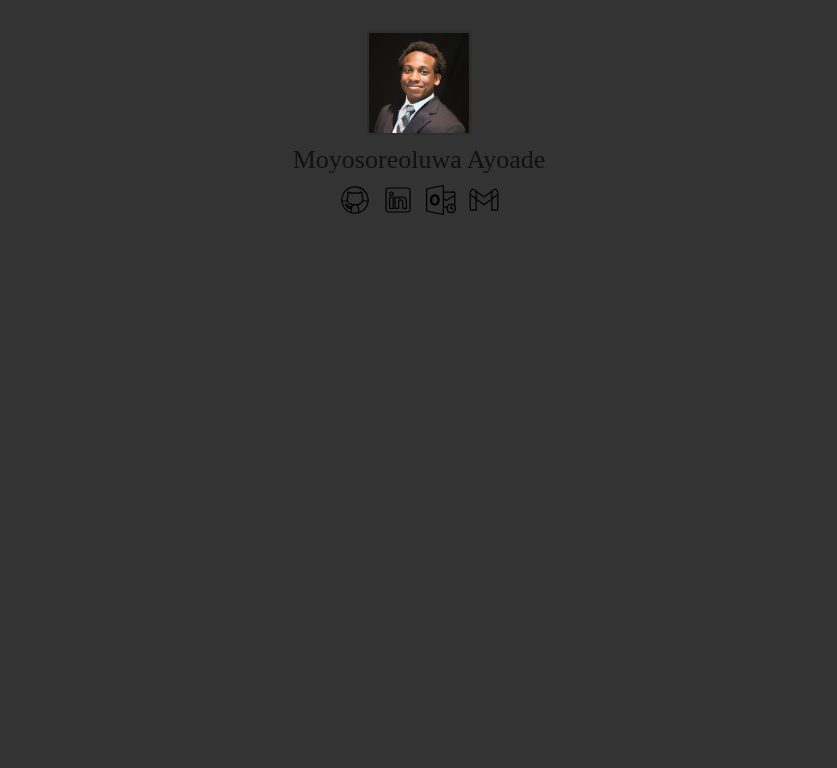
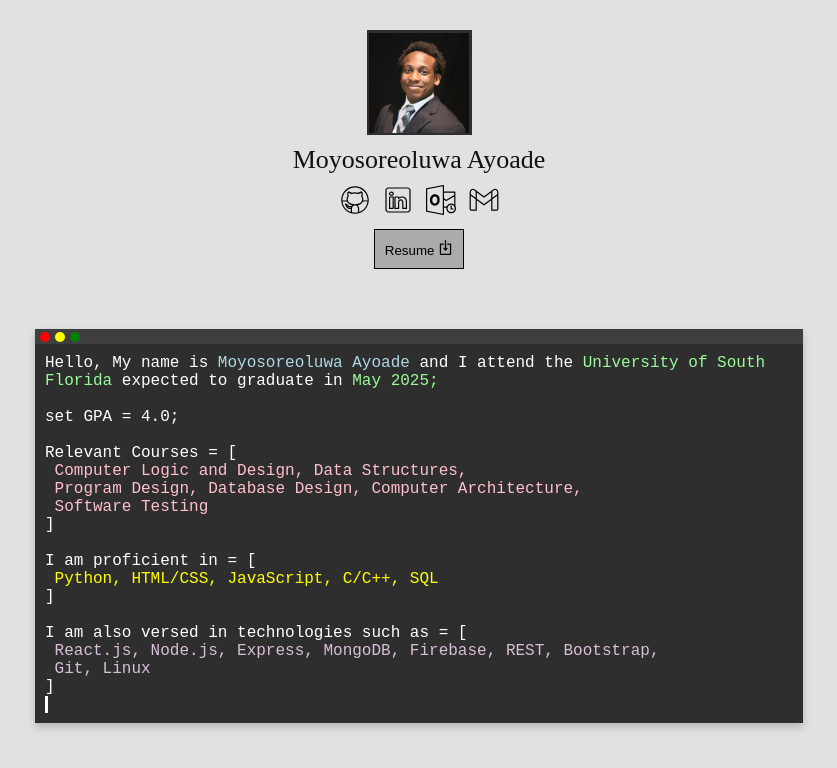
Before and after one commit to moyo-ayy/personal, a React (Create React App) app: page / in a window 1280 px wide. Shown: the top 768 px of the page, without its empty margins (221-1058 px from the left). Built offline with nearby package versions, Linux system fonts and the light colour scheme.

Commit message:
add font text block and resume downloader

```diff
--- a/src/App.js
+++ b/src/App.js
@@ -1,10 +1,11 @@
-import logo from './logo.svg';
 import './App.css';
 import headshot from './assets/MicrosoftTeams-image.png';
 import github from './assets/github.svg';
 import linkedin from './assets/linkedin.svg';
 import outlook from './assets/outlook.svg';
 import gmail from './assets/gmail.svg';
+import download from './assets/download.svg';
+import resume from './assets/resume.pdf'
 
 
 function App() {
@@ -66,6 +67,47 @@ function App() {
       </div>
 
       <div className='resume-downloader'>
+        <a href={resume} download="resume.pdf" type="application/pdf">
+          <button className='btn'> Resume <img src={download} alt=''/></button>
+        </a>
+      </div>
+
+      <div className='description'>
+        <div className='top'>
+          <div className='circle' style={{backgroundColor: "red"}}></div>
+          <div className='circle' style={{backgroundColor: "yellow"}}></div>
+          <div className='circle' style={{backgroundColor: "green"}}></div>
+        </div>
+        <div className='bottom'>
+          Hello, My name is
+          <span style={{color: "#ADD8E6"}}> Moyosoreoluwa Ayoade </span>
+          and I attend the
+          <span style={{color: "#98FB98"}}> University of South Florida </span>
+          expected to graduate in
+          <span style={{color: "#98FB98"}}> May 2025; </span>
+          <br/><br/>
+          set GPA = 4.0;
+          <br/><br/>
+          Relevant Courses = [<br/>
+          <span style={{color: "#FFC0CB"}}> &nbsp;Computer Logic and Design, Data Structures,<br/>
+          &nbsp;Program Design, Database Design, Computer Architecture, <br/>
+          &nbsp;Software Testing </span>
+          <br/>]
+          <br/><br/>
+          I am proficient in = [<br/>
+          <span style={{color: "#FFFF00"}}> &nbsp;Python, HTML/CSS, JavaScript, C/C++, SQL </span>
+          <br/>]
+          <br/><br/>
+          I am also versed in technologies such as = [<br/>
+          <span style={{color: "#D8BFD8"}}> &nbsp;React.js, Node.js, Express, MongoDB, Firebase, REST, Bootstrap, <br/>
+          &nbsp;Git, Linux </span>
+          <br/>] <br/>
+          <div className='blinker'></div>
+        </div>
+      </div>
+
+      <div className='projects'>
+
       </div>
 
     </div>
--- a/src/index.css
+++ b/src/index.css
@@ -13,7 +13,7 @@ code {
 }
 
 .App{
-  background-color: #333333;
+  background-color: #e1e1e1;
   width: 100vw;
   height: 100vh;
   display: flex;
@@ -68,7 +68,8 @@ code {
   text-decoration: none;
   color: rgb(0, 0, 0);
   z-index: 100;
-  background-color: #3e3e3e;
+  background-color: #aeaeae;
+  border: solid black;
   padding: 4px;
   border-radius: 5px;
   transition: opacity 0.3s ease-in-out, transform 0.3s ease-in-out;
@@ -91,11 +92,64 @@ code {
 }
 
 
-.resume-downloader{
-  display: none;
-  background-color: rgb(16, 16, 16);
-  width: 400px;
-  height: 200px;
-  border-top: #000000 solid 20px;
-  border-radius: 5%;
+.resume-downloader .btn {
+  padding: 10px;
+  background-color: #ababab;
+  border: solid black 1px;
+  transition: background-color 0.3s ease, box-shadow 0.3s ease, transform 0.3s ease;
+  cursor: pointer;
+  display: inline-block;
 }
+
+.resume-downloader .btn:hover {
+  background-color: #8e8e8e;
+  box-shadow: 0px 4px 8px rgba(0, 0, 0, 0.2);
+}
+
+.resume-downloader .btn:active {
+  transform: scale(0.95);
+}
+
+.description{
+  margin-top: 50px;
+  width: 60vw;
+  min-height: 300px;
+  box-shadow: 0px 4px 8px rgba(0, 0, 0, 0.2);
+  background-color: #2f2e2e;
+}
+
+.description .top{
+  height: 15px;
+  background-color: rgb(62, 62, 62);
+  display: flex;
+  flex-direction: row;
+  /* gap: 5px; */
+  align-items: center;
+}
+
+.description .circle{
+  height: 10px;
+  width: 10px;
+  border-radius: 50%;
+  margin-left: 5px;
+}
+
+.description .bottom{
+  padding: 10px;
+  text-align: left;
+  color: white;
+  font-family: 'Courier New', Courier, monospace;
+}
+
+.description .blinker {
+  width: 3px;
+  height: 17px;
+  background-color: white;
+  animation: blink-animation 1s step-end infinite;
+}
+
+@keyframes blink-animation {
+  50% {
+    opacity: 0;
+  }
+}
```
Also changed, not shown: src/assets/download.svg (added), 1 other file (tests, documents, lock files or other folders).
